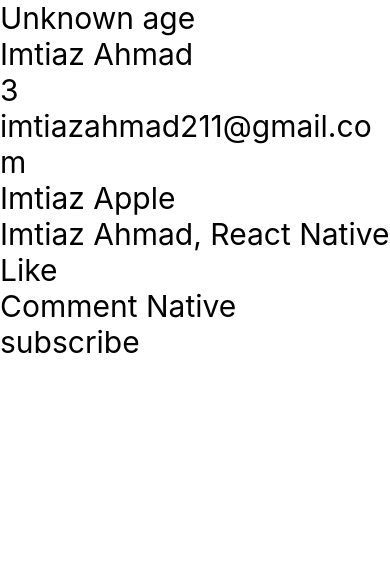
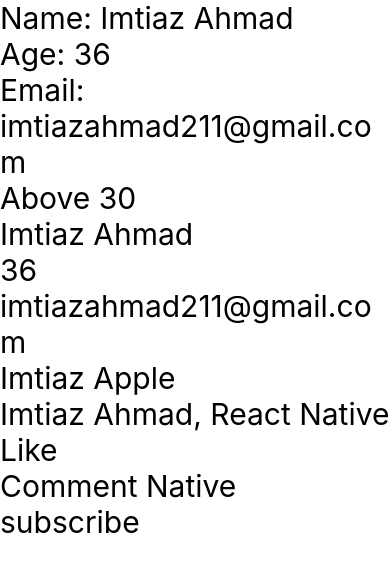
Before and after one commit to Imtiaz211/ReactNative, a React Native app in the folder demoReactNative/: screen / in a window 390 px wide. Shown: the top 572 px of the page. Built offline with nearby package versions, Linux system fonts and the light colour scheme.

Commit message:
Component Creation

```diff
--- a/demoReactNative/App.tsx
+++ b/demoReactNative/App.tsx
@@ -5,7 +5,7 @@
 } from 'react-native';
 
 const name = "Imtiaz Ahmad";
-let age = 3;
+let age = 36;
 var email = "imtiazahmad211@gmail.com"
 function fruits() {
   return "Imtiaz Apple";
@@ -16,14 +16,16 @@
 
   return (
   <View>
-
-
+  <UserData/>
+  { /* Ternery operator */}
   <Text style={{fontSize:30}}>{age === 36 ? "Above 30" : "Unknown age"}</Text>
 
-
+{/* Variables*/}
     <Text style={{fontSize:30}}>{name}</Text>
     <Text style={{fontSize:30}}>{age}</Text>
     <Text style={{fontSize:30}}>{email}</Text>
+
+{/* functions */}
     <Text style={{fontSize:30}}>{fruits()}</Text>
 
     <Text style={{fontSize:30}}>Imtiaz Ahmad, React Native</Text>
@@ -34,4 +36,17 @@
   );
 }
 
+{/* Creating components */}
+
+const UserData = () => {
+  return (
+    <View>
+      <Text style={{fontSize:30}}>Name: Imtiaz Ahmad</Text>
+      <Text style={{fontSize:30}}>Age: 36</Text>
+      <Text style={{fontSize:30}}>Email: imtiazahmad211@gmail.com</Text>
+    </View>
+  )
+}
+
+
 export default App;
```
